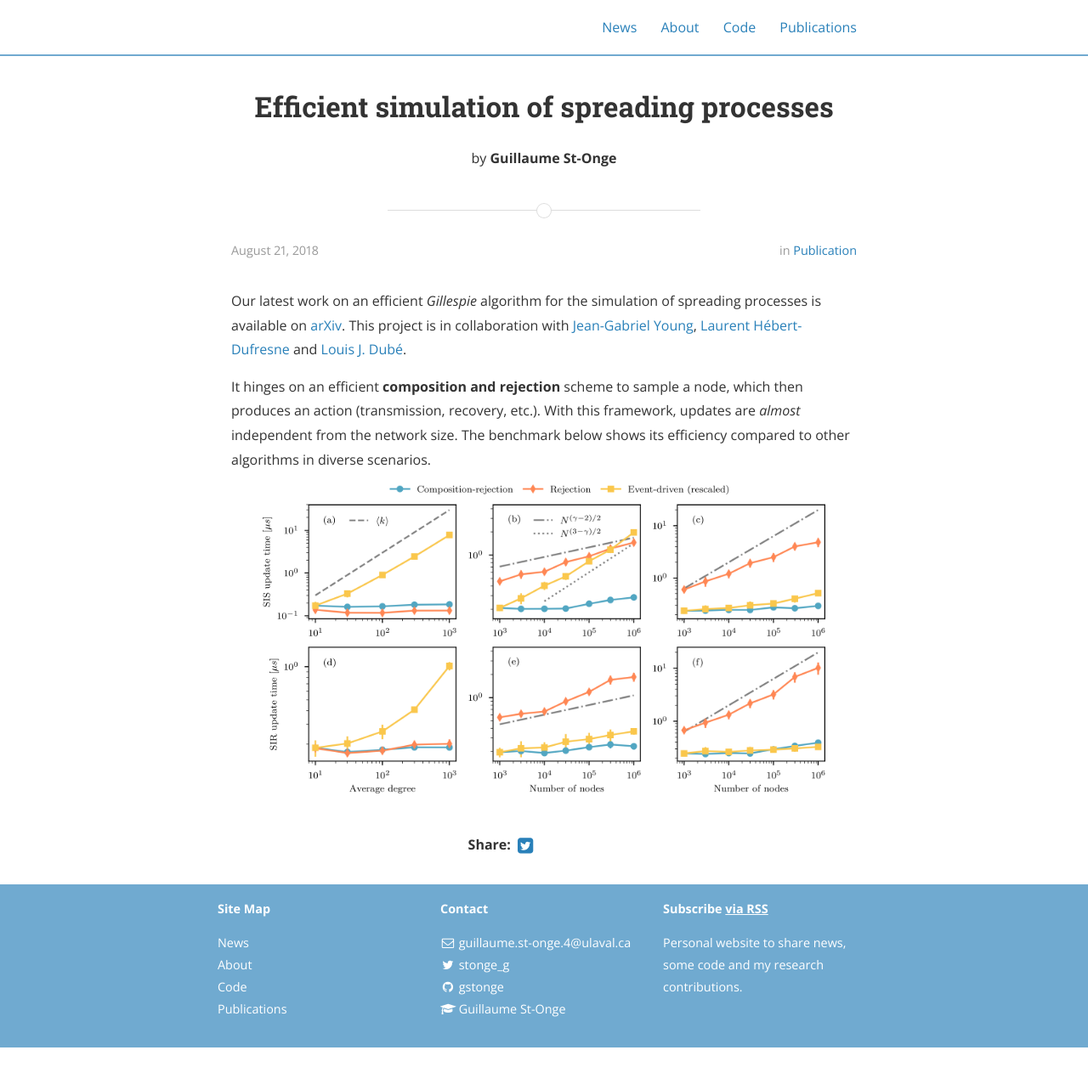
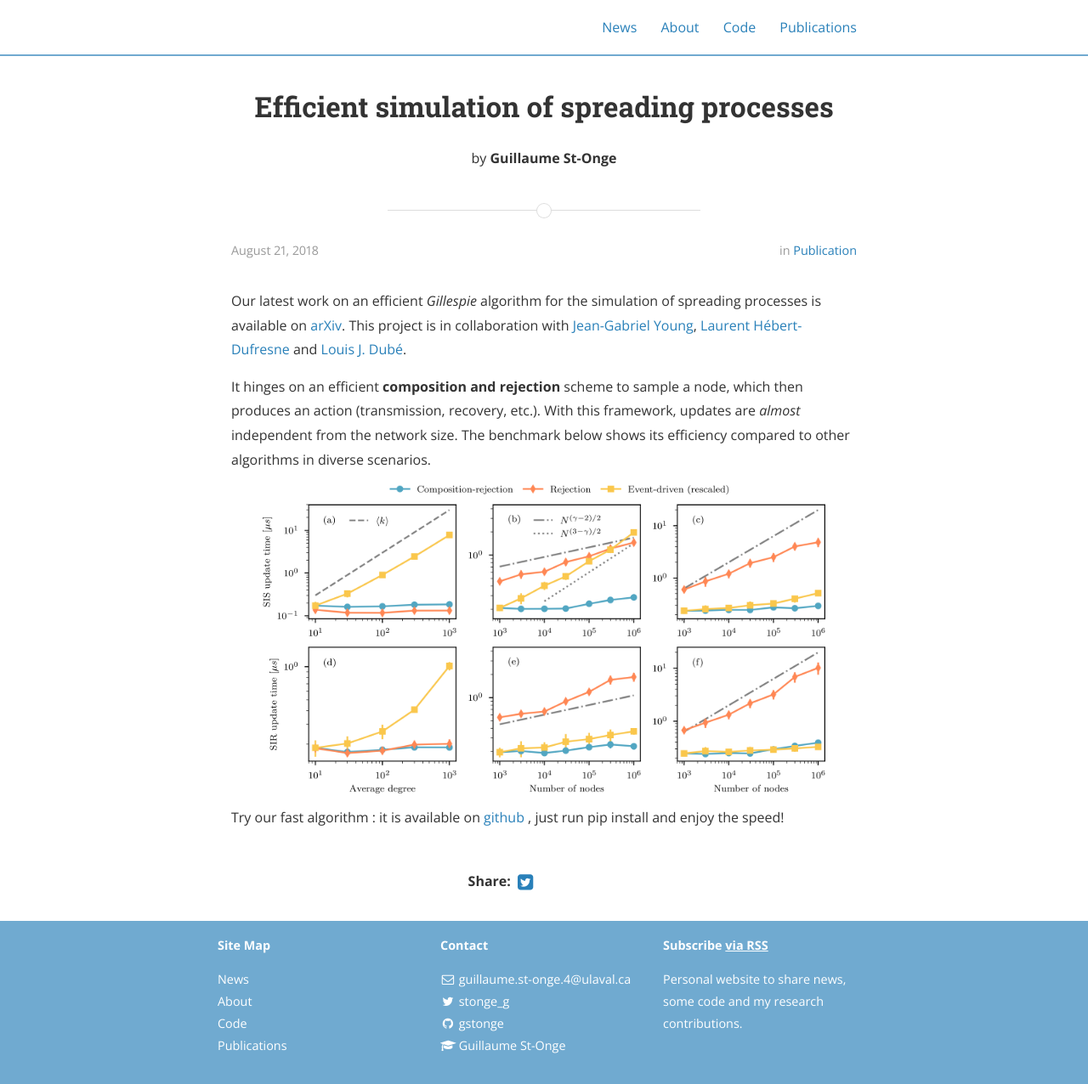
Before and after one commit to gstonge/gstonge.github.io, a Jekyll site: the page built from _posts/2018-08-21-composition-rection.md, in a window 1280 px wide. Shown: the whole page at 85% size. Built offline with Jekyll 4.4.1, drawn with Linux system fonts in a browser that asks for light colours; nearby versions of some CDN libraries; before the commit the page ends 1233 px from its top, so only the background shows below that.

Commit message:
update post

```diff
--- a/_posts/2018-08-21-composition-rection.md
+++ b/_posts/2018-08-21-composition-rection.md
@@ -20,3 +20,6 @@ benchmark below shows its efficiency compared to other algorithms in diverse
 scenarios.
 
 ![algo-comparison]({{ "/assets/posts/2018-08-21.png" | absolute_url }})
+
+Try our fast algorithm : it is available on [github](https://github.com/gstonge/spreading_CR)
+, just run pip install and enjoy the speed!
```
